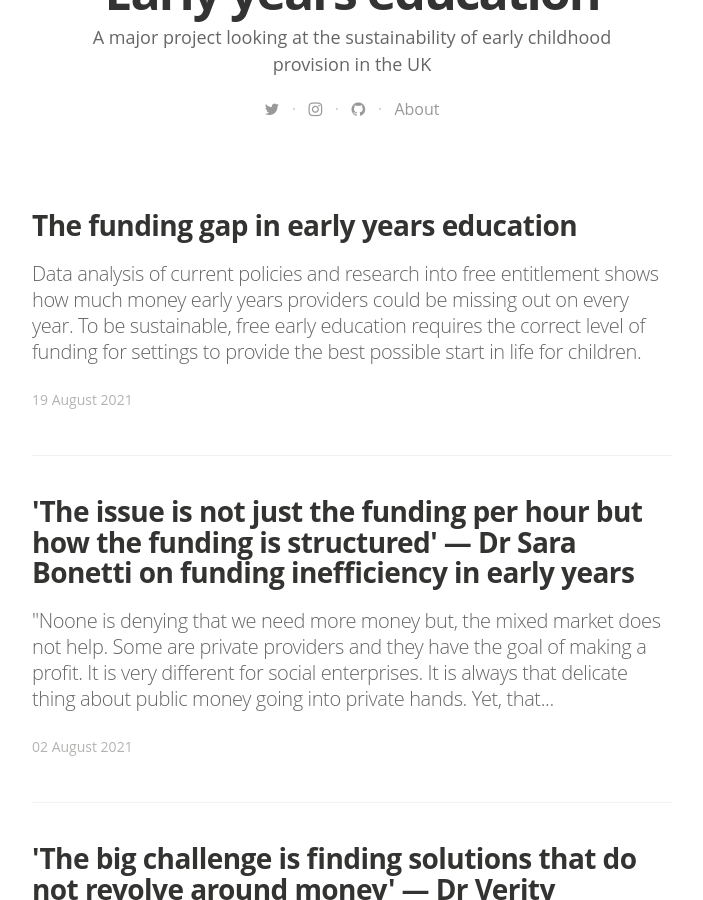
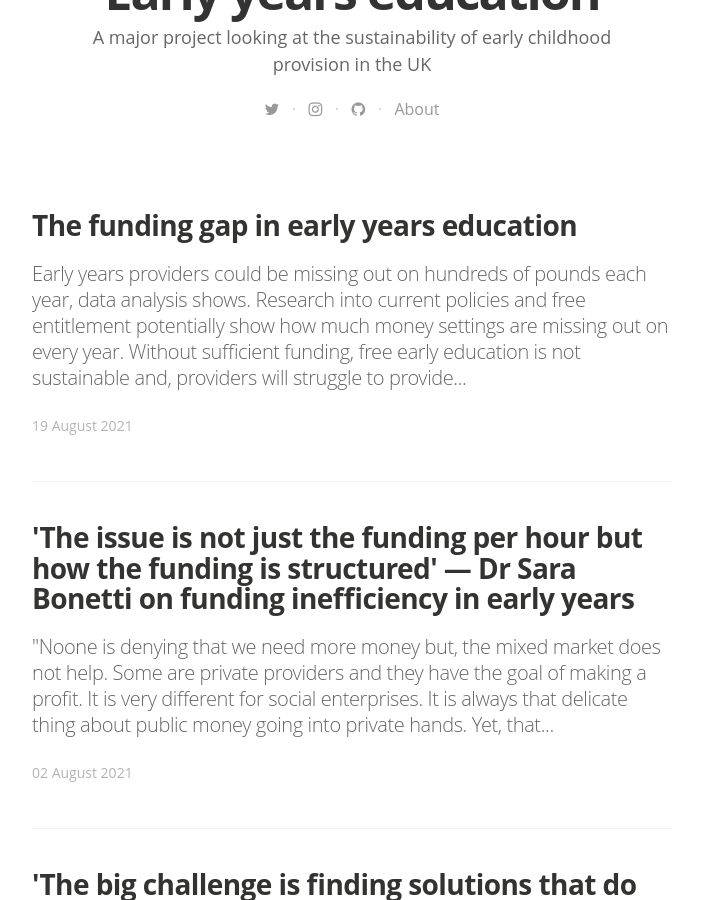
Before and after one commit to GWilloughby99/early-years-project, a Jekyll site: the page built from index.html, in a window 1280 px wide and 900 px high, scrolled down 568 px. Shown: the whole window, without its empty margins (288-991 px from the left). Built offline with Jekyll 4.4.1, drawn with Linux system fonts in a browser that asks for light colours; nearby versions of some CDN libraries; some web fonts are replaced; the list of posts is cut into pages by our own code.

Commit message:
Update and rename 2021-08-18-the-funding-gap-in-early-years-education.md to 2021-08-19-the-funding-gap-in-early-years-education.md

```diff
--- a/_posts/2021-08-18-the-funding-gap-in-early-years-education.md
+++ b/_posts/2021-08-19-the-funding-gap-in-early-years-education.md
@@ -8,7 +8,7 @@ image: "/assets/article_images/jenga-blocks.jpg"
 image2: "/assets/article_images/mobile-jenga-blocks.jpg"
 ---
 <html lang="en-GB">
-  <p style="font-size: 24px;"><b>Data analysis of current policies and research into free entitlement shows how much money early years providers could be missing out on every year. To be sustainable, free early education requires the correct level of funding for settings to provide the best possible start in life for children</b>. </p>
+  <p style="font-size: 24px;"><b>Early years providers could be missing out on hundreds of pounds each year, data analysis shows. Research into current policies and free entitlement potentially show how much money settings are missing out on every year. Without sufficient funding, free early education is not sustainable and, providers will struggle to provide the best possible start in life for children.</b>. </p>
   <head>
     <meta charset="UTF-8">
     <meta name="viewport" content="width=device-width, initial-scale=1.0">
```
